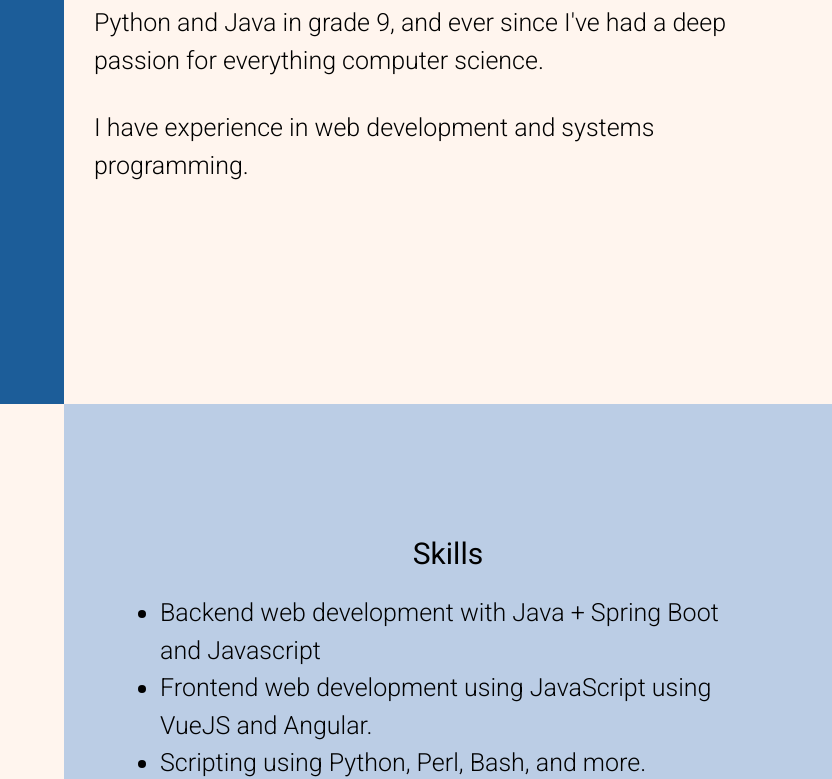
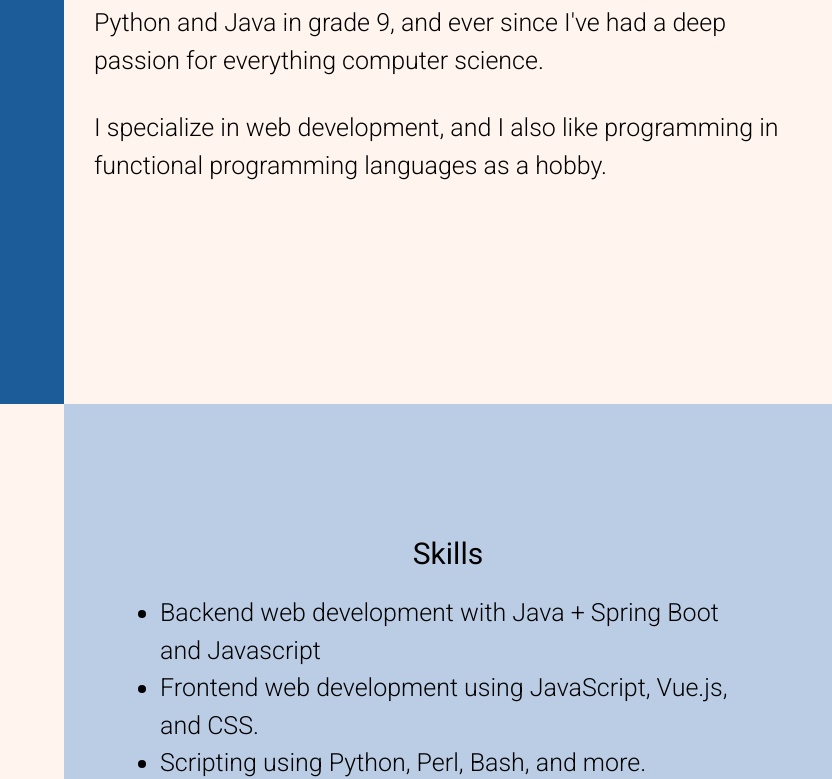
Before and after one commit to aidanc2004/aidanc2004.github.io, a website: page index.html in a window 1280 px wide. Shown: the part 396-1175 px from the top of the page, 448-1280 px from the left. Drawn offline with Linux system fonts and the light colour scheme.

Commit message:
Fix fire ban script image, update README.md with link to live website

```diff
--- a/src/index.html
+++ b/index.html
@@ -53,7 +53,7 @@
           had a deep passion for everything computer science.
         </p>
         <p>
-          I have experience in web development and systems programming.
+          I specialize in web development, and I also like programming in functional programming languages as a hobby.
         </p>
       </div>
       <!-- Information about myself -->
@@ -61,7 +61,7 @@
         <h2 class="text-2xl font-normal">Skills</h2>
         <ul class="list-disc my-4 md:w-[45vw]">
           <li>Backend web development with Java + Spring Boot and Javascript</li>
-          <li>Frontend web development using JavaScript using VueJS and Angular.</li>
+          <li>Frontend web development using JavaScript, Vue.js, and CSS.</li>
           <li>Scripting using Python, Perl, Bash, and more.</li>
           <li>Systems and low level programming with C/C++.</li>
           <li>Quick at picking up new programming languages, skills, and technologies.</li>
--- a/src/script.js
+++ b/src/script.js
@@ -40,7 +40,7 @@ let projects = [
     {
         "name": "Print Nova Scotia Fire Ban",
         "shortDesc": "Python script at Orchard Queen Motel and RV Park for Windows to automatically print out the current fire ban in Nova Scotia",
-        "thumb": "PrintFireBan.png",
+        "thumb": "PrintFireBan.PNG",
         "description": `While working at Orchard Queen Motel and RV Park during the summer, we needed to print out the current fire ban for Annapolis County, Nova Scotia
             for the campers. My manager, Matthew, asked me if I would be able to write a program that could automatically print out the page everyday at 2pm. After I finished
             the minimum viable product, I implemented a GUI to make it more user friendly for my co-workers, as well as features they may need in the future. I wrote the script
```
Also changed, not shown: README.md.
